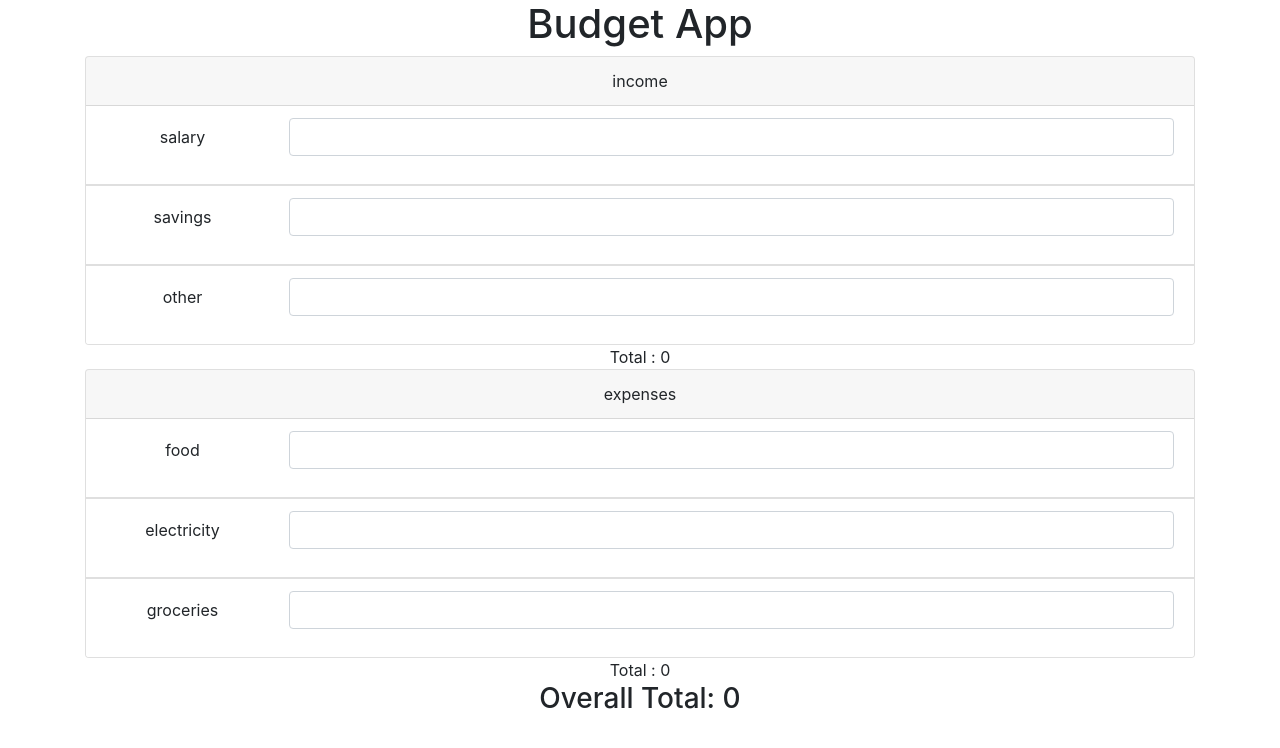
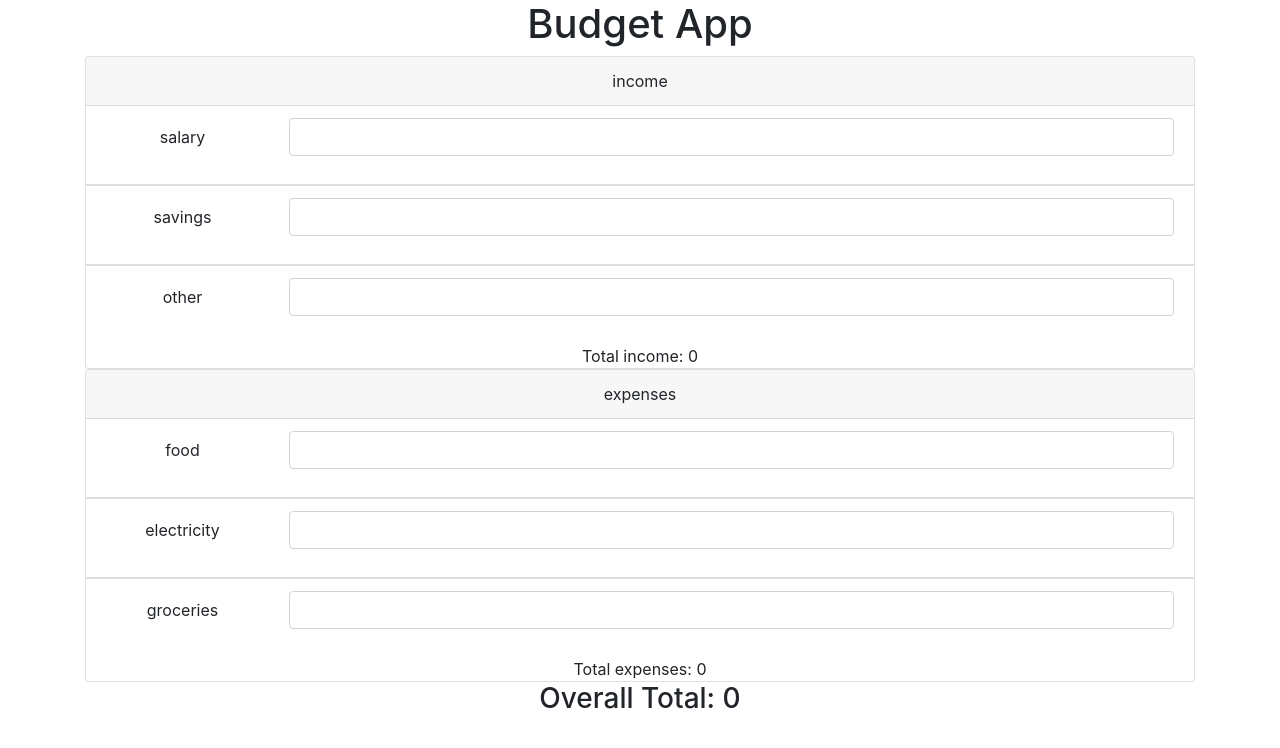
Before and after one commit to eric1foard/quick-budget, a React (Create React App) app: page / in a window 1280 px wide. Shown: the top 748 px of the page. Built offline with nearby package versions, Linux system fonts and the light colour scheme.

Commit message:
couple of minor changes - commenting out console.logs, moving totals within card.

```diff
--- a/src/App.js
+++ b/src/App.js
@@ -26,21 +26,21 @@ class App extends Component {
   }
 
   updateTotals(name, num) {
-    console.log('name: ', name, 'num: ', num)
+    // console.log('name: ', name, 'num: ', num)
 
     this.setState({[name]: +num}, () => {
       let incomeTotal = 0;
       this.props.incomeData.fields.forEach(elem => {
         incomeTotal += this.state[elem]
       });
-      console.log('incomeTotal: ', incomeTotal);
+      // console.log('incomeTotal: ', incomeTotal);
       this.setState({incomeTotal: incomeTotal})
 
       let expensesTotal = 0;
       this.props.expensesData.fields.forEach(elem => {
         expensesTotal += this.state[elem]
       });
-      console.log('expensesTotal: ', expensesTotal);
+      // console.log('expensesTotal: ', expensesTotal);
       this.setState({expensesTotal: expensesTotal});
 
     });
--- a/src/Box.js
+++ b/src/Box.js
@@ -27,10 +27,9 @@ class Box extends Component {
                 updateBox={this.updateBox}
               />
             )}
+            Total {this.props.boxData.title}: {this.props.total}
           </div>
-          <div>
-            Total {this.props.title}: {this.props.total}
-          </div>
+
         </div>
       </div>
 
```
